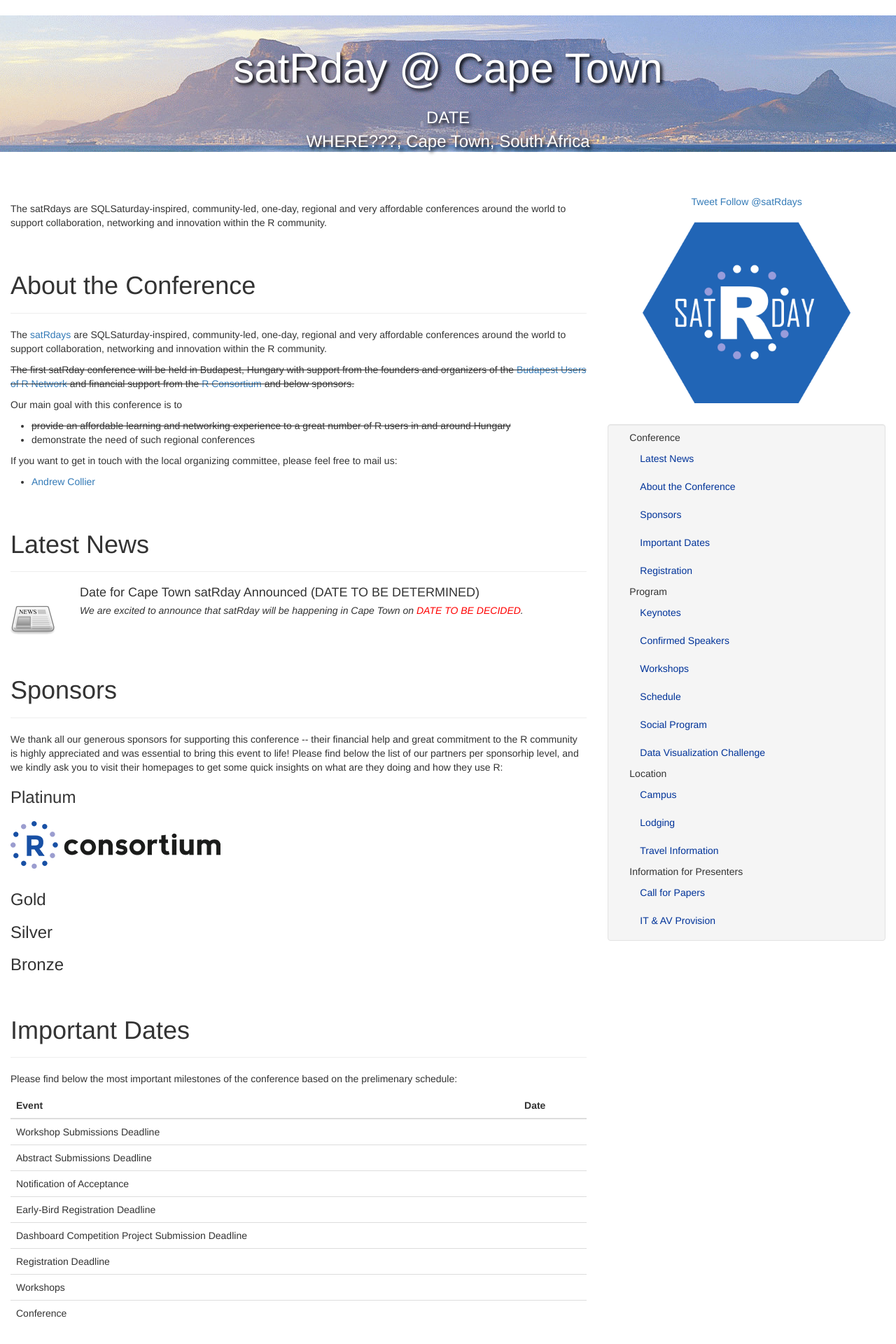
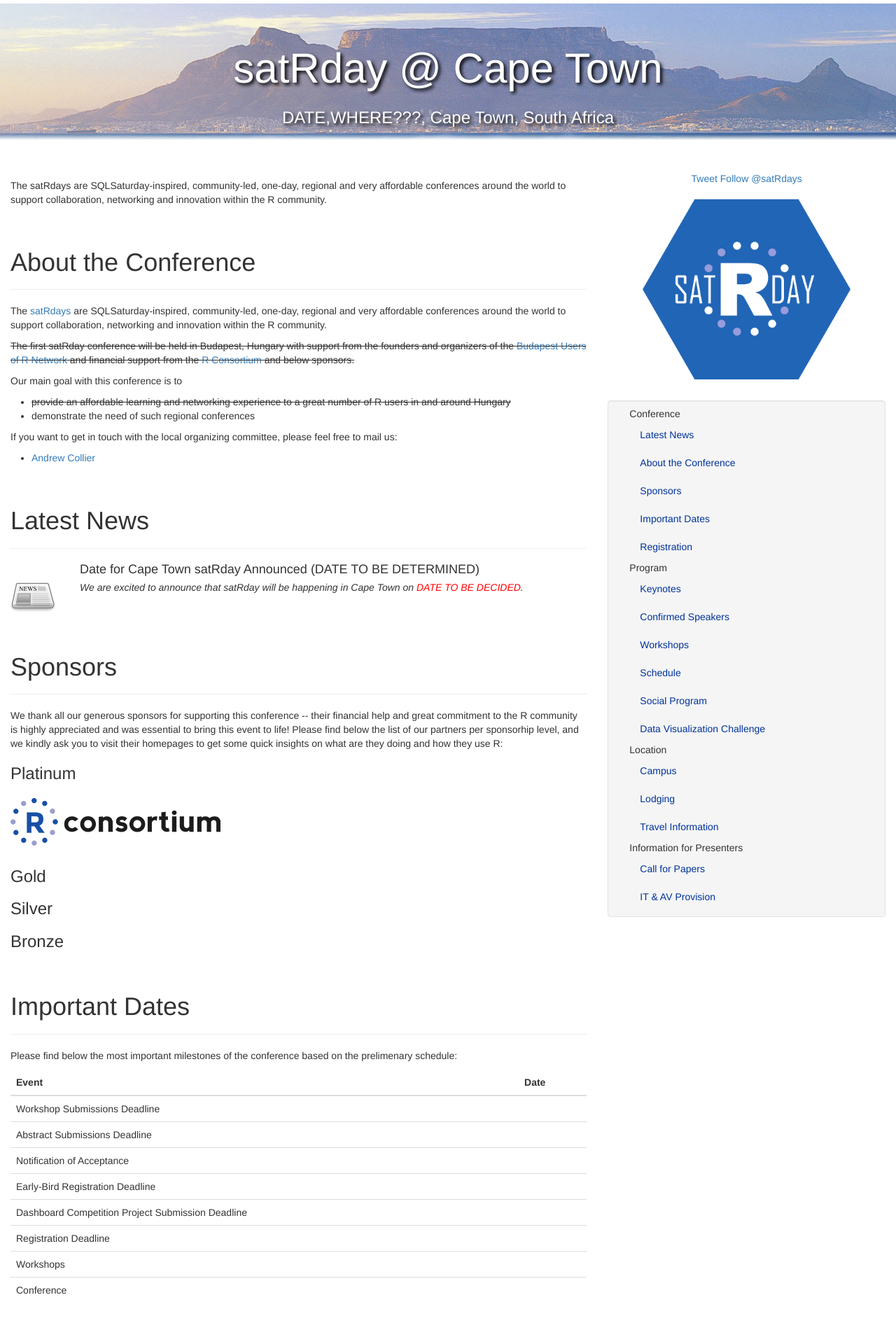
Before and after one commit to satRdays/capetown2018, a Jekyll site: the page built from index.html, in a window 1280 px wide. Shown: the top 1920 px of the page at 70% size. Built offline with Jekyll 4.4.1, drawn with Linux system fonts in a browser that asks for light colours; nearby versions of some CDN libraries.

Commit message:
Fixed banner image.

```diff
--- a/_includes/header.html
+++ b/_includes/header.html
@@ -1,6 +1,6 @@
 <header class="subhead" id="topheader">
   <div class="container">
     <h1>{{ site.title }}</h1>
-    <p class="lead">DATE<br>WHERE???, Cape Town, South Africa</p>
+    <p class="lead">DATE,WHERE???, Cape Town, South Africa</p>
   </div>
 </header>
--- a/css/user.css
+++ b/css/user.css
@@ -17,15 +17,19 @@
 }
 
 .subhead {
-	background-image: url('../images/banner-2.jpg');
+	background-image: url('../images/banner-2.png');
+	/* background-size: 1920px 195px; */
 	background-repeat: no-repeat;
 	background-position: center;
-	padding: 45px;
 	color: white;
 	text-shadow: 3px 3px 5px black;
 	margin-bottom: 10px;
 	white-space: nowrap;
 	text-align: center;
+}
+
+#topheader {
+	padding: 45px;
 }
 
 .subhead h1 {
```
Also changed, not shown: images/banner-2.jpg (deleted), images/banner-2.png (added).
